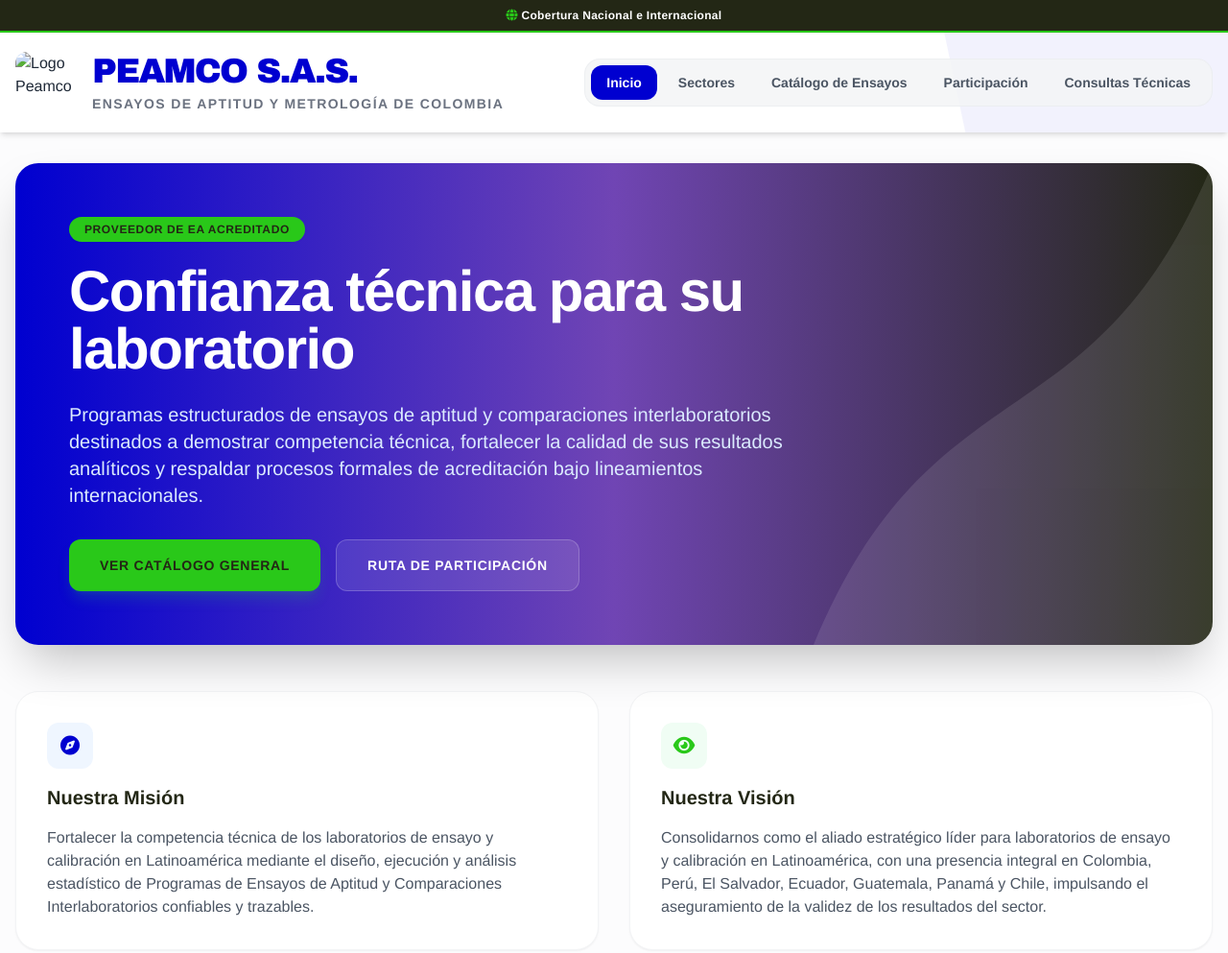
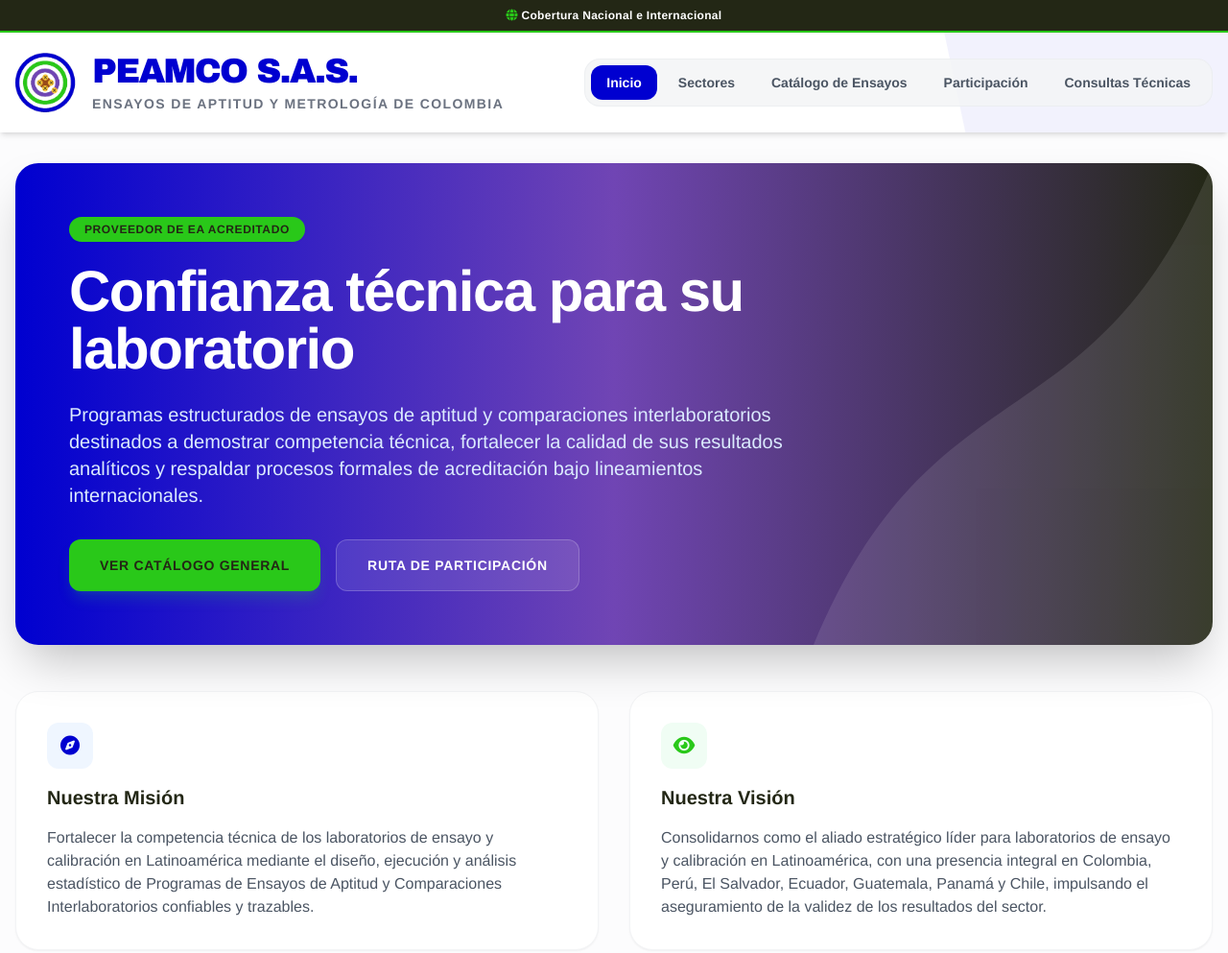
Before and after one commit to comercialPeamco/Catalogo-Peamco.github.io, a plain HTML site: page index.html in a window 1280 px wide. Shown: the top 993 px of the page at 96% size. Drawn offline with nearby package versions, Linux system fonts and the light colour scheme.

Commit message:
Update index.html

```diff
--- a/index.html
+++ b/index.html
@@ -73,7 +73,7 @@
             <div class="flex items-center gap-4">
                 <!-- LOGO DE PEAMCO -->
                 <div class="w-16 h-16 flex items-center justify-center overflow-hidden rounded-xl">
-                    <img src="imagenes/logo sin fondo.png" alt="Logo Peamco" class="w-full h-full object-contain">
+                    <img src="logo sin fondo.png" alt="Logo Peamco" class="w-full h-full object-contain">
                 </div>
                 <div>
                     <h1 class="title-brand text-3xl md:text-4xl text-azul leading-none">PEAMCO S.A.S.</h1>
```
